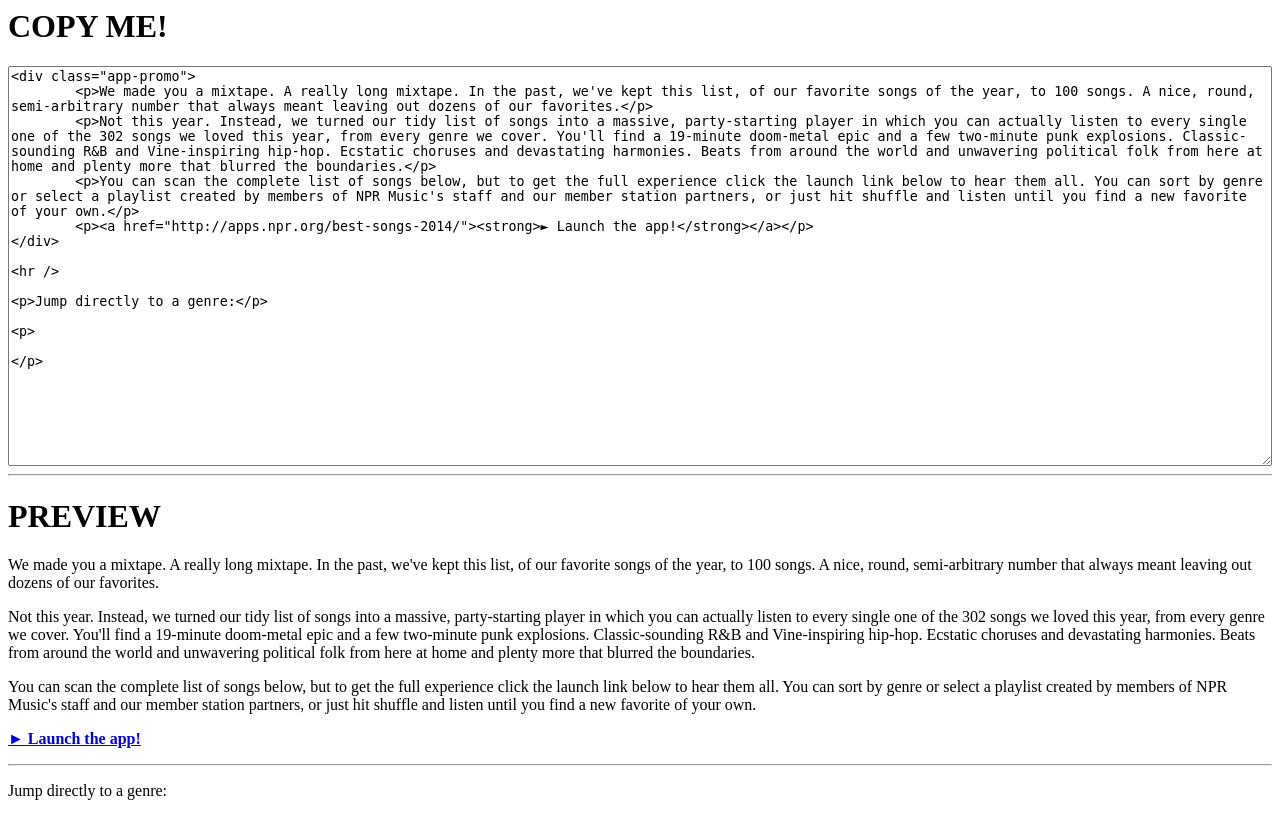
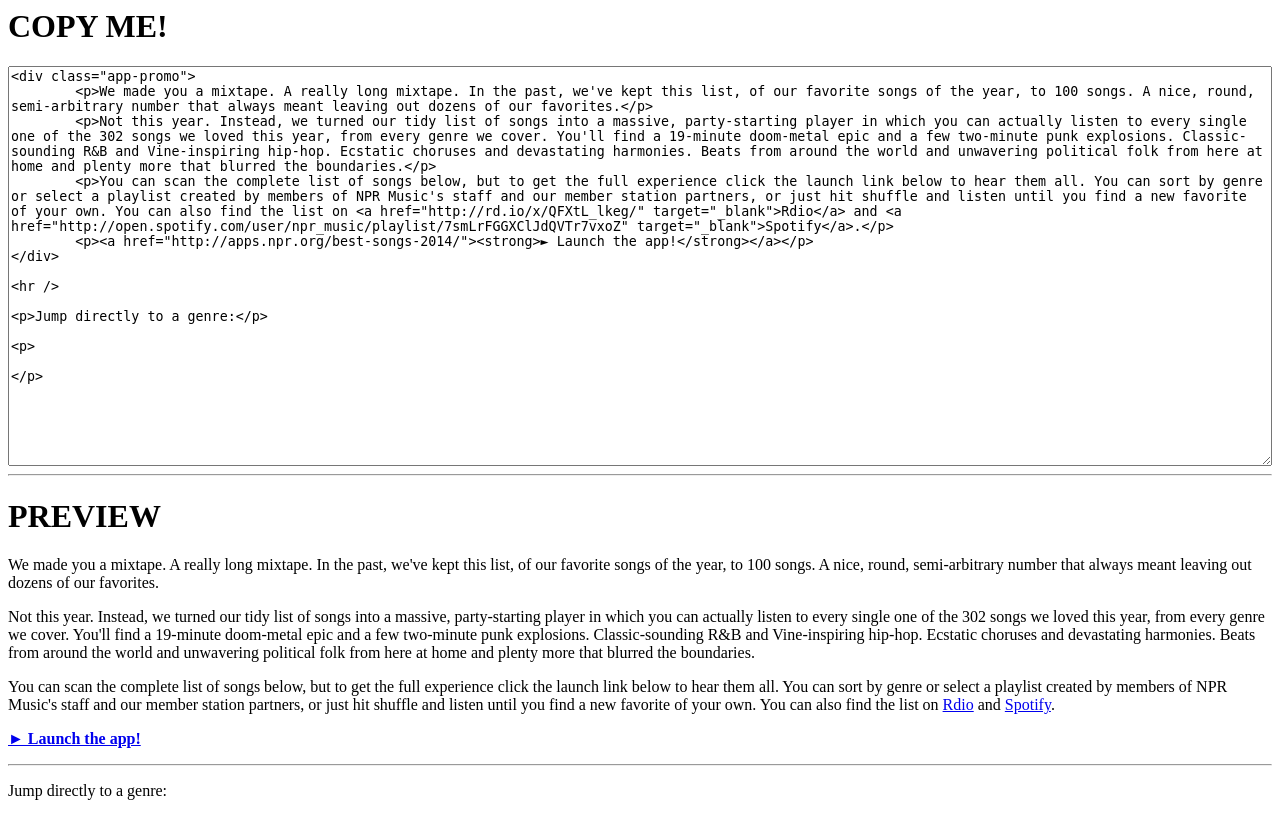
Before and after one commit to nprapps/bestsongs14, a Flask app: template templates/seamus-preview.html in a window 1280 px wide. Run offline with Flask 2, Linux system fonts and the light colour scheme; the template is opened without the code that fills it, so the values that code supplies are empty.

Commit message:
Add rdio and spotify playlist links to text post

```diff
--- a/templates/_seamus-list.html
+++ b/templates/_seamus-list.html
@@ -1,7 +1,7 @@
 <div class="app-promo">
 	<p>We made you a mixtape. A really long mixtape. In the past, we've kept this list, of our favorite songs of the year, to 100 songs. A nice, round, semi-arbitrary number that always meant leaving out dozens of our favorites.</p>
 	<p>Not this year. Instead, we turned our tidy list of songs into a massive, party-starting player in which you can actually listen to every single one of the 302 songs we loved this year, from every genre we cover. You'll find a 19-minute doom-metal epic and a few two-minute punk explosions. Classic-sounding R&B and Vine-inspiring hip-hop. Ecstatic choruses and devastating harmonies. Beats from around the world and unwavering political folk from here at home and plenty more that blurred the boundaries.</p>
-	<p>You can scan the complete list of songs below, but to get the full experience click the launch link below to hear them all. You can sort by genre or select a playlist created by members of NPR Music's staff and our member station partners, or just hit shuffle and listen until you find a new favorite of your own.</p>
+	<p>You can scan the complete list of songs below, but to get the full experience click the launch link below to hear them all. You can sort by genre or select a playlist created by members of NPR Music's staff and our member station partners, or just hit shuffle and listen until you find a new favorite of your own. You can also find the list on <a href="http://rd.io/x/QFXtL_lkeg/" target="_blank">Rdio</a> and <a href="http://open.spotify.com/user/npr_music/playlist/7smLrFGGXClJdQVTr7vxoZ" target="_blank">Spotify</a>.</p>
 	<p><a href="http://apps.npr.org/best-songs-2014/"><strong>► Launch the app!</strong></a></p>
 </div>
 
```
